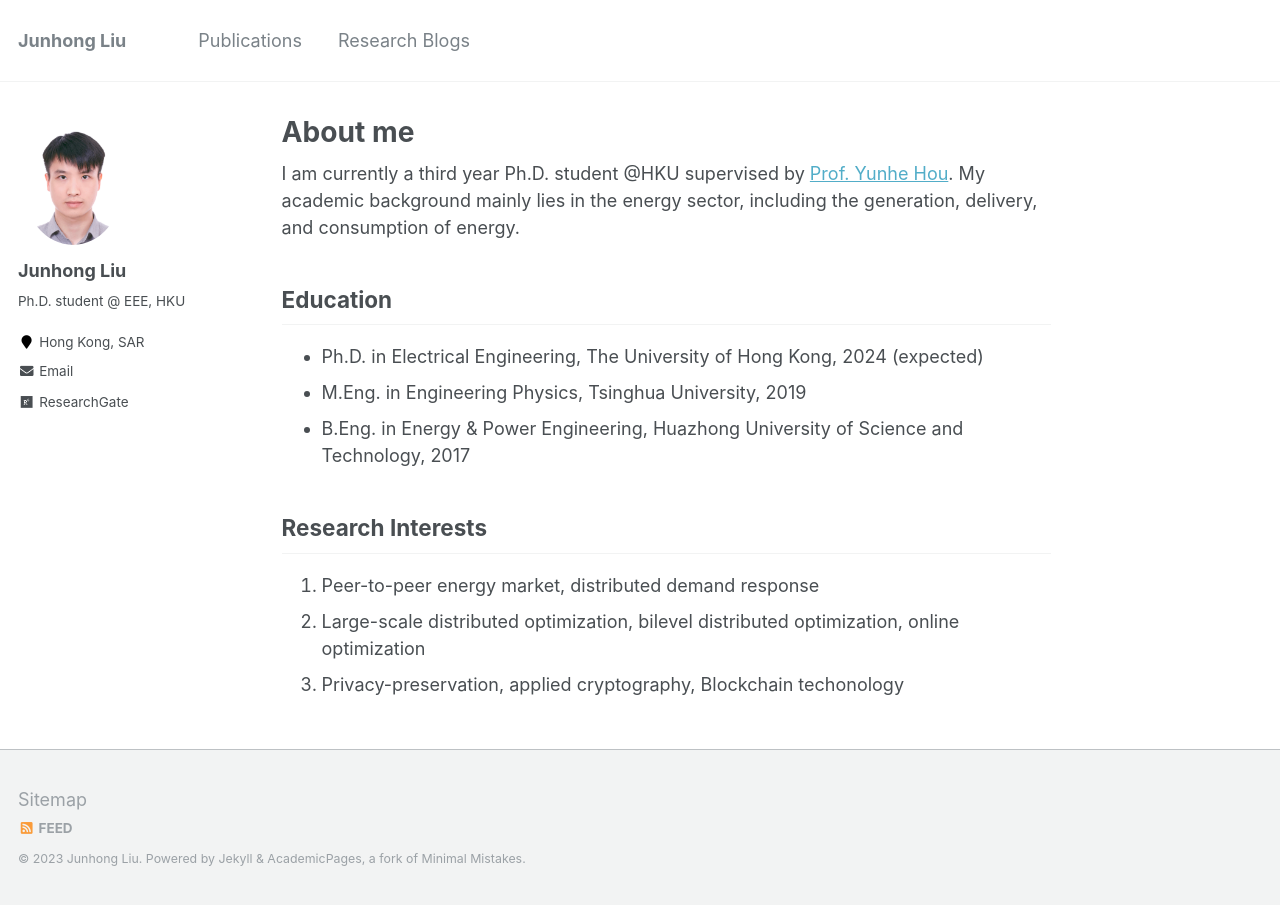
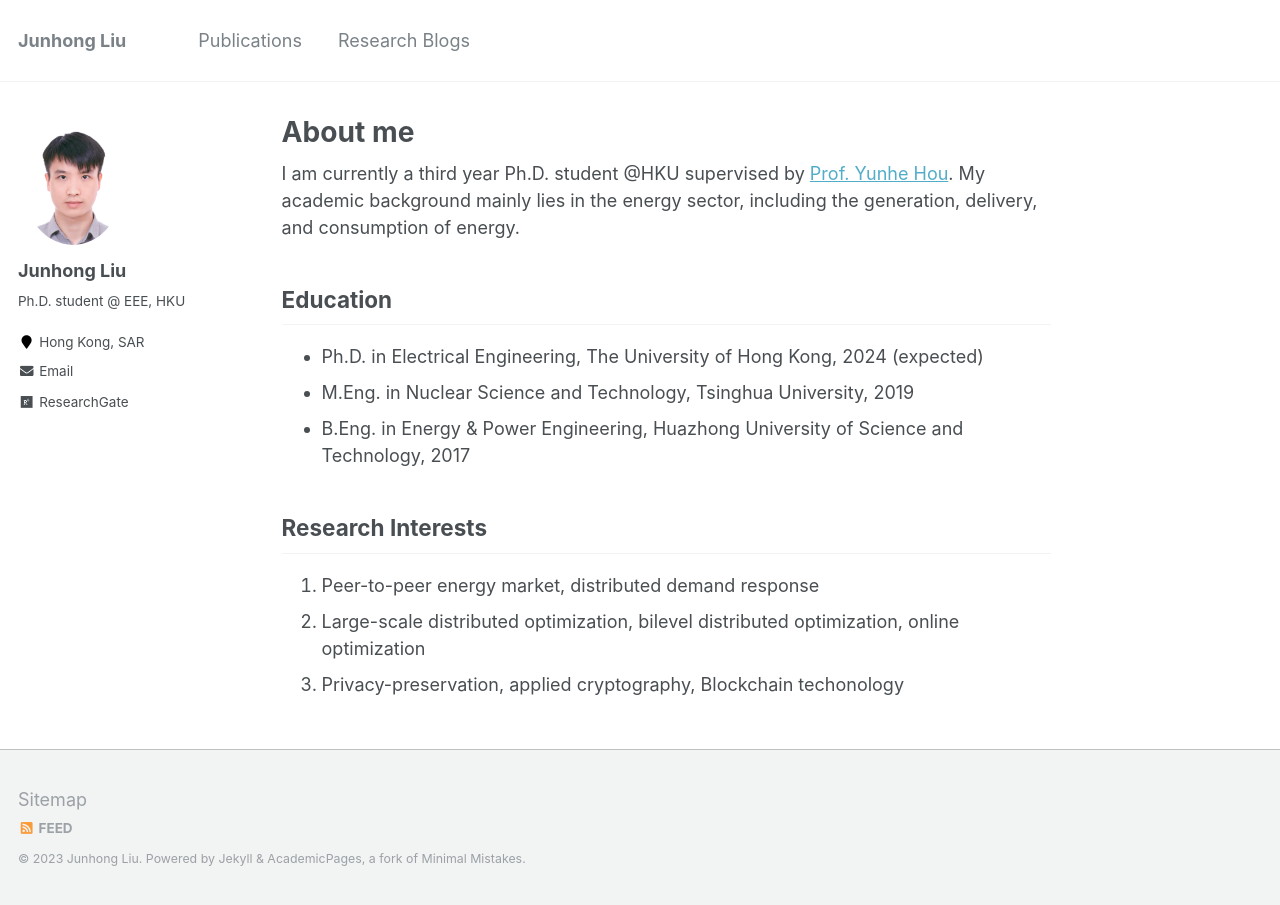
Before and after one commit to johnny-eee/online, a Jekyll site: the page built from _pages/about.md, in a window 1280 px wide. Built offline with Jekyll 4.4.1, drawn with Linux system fonts in a browser that asks for light colours.

Commit message:
Update about.md

```diff
--- a/_pages/about.md
+++ b/_pages/about.md
@@ -13,7 +13,7 @@ I am currently a third year Ph.D. student @HKU supervised by [Prof. Yunhe Hou](h
 ## Education
 
 * Ph.D. in Electrical Engineering, The University of Hong Kong, 2024 (expected)
-* M.Eng. in Engineering Physics, Tsinghua University, 2019
+* M.Eng. in Nuclear Science and Technology, Tsinghua University, 2019
 * B.Eng. in Energy & Power Engineering, Huazhong University of Science and Technology, 2017
 
 ## Research Interests
```
